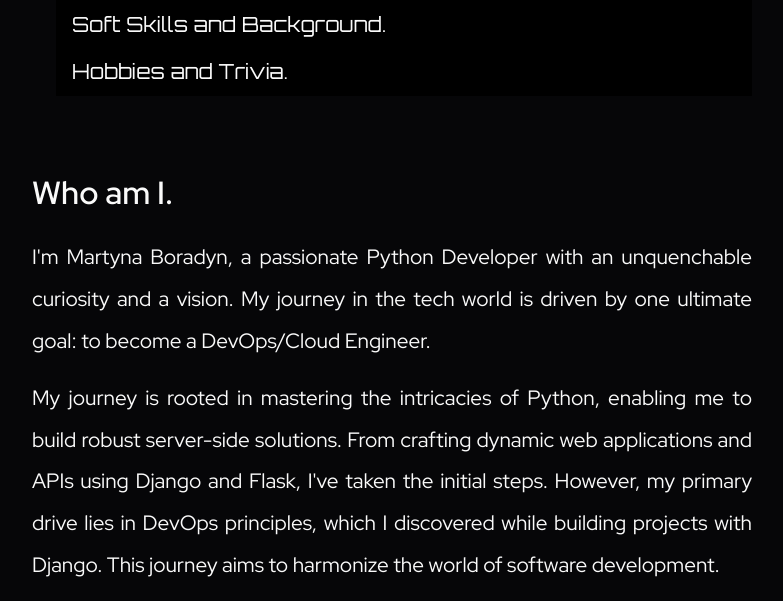
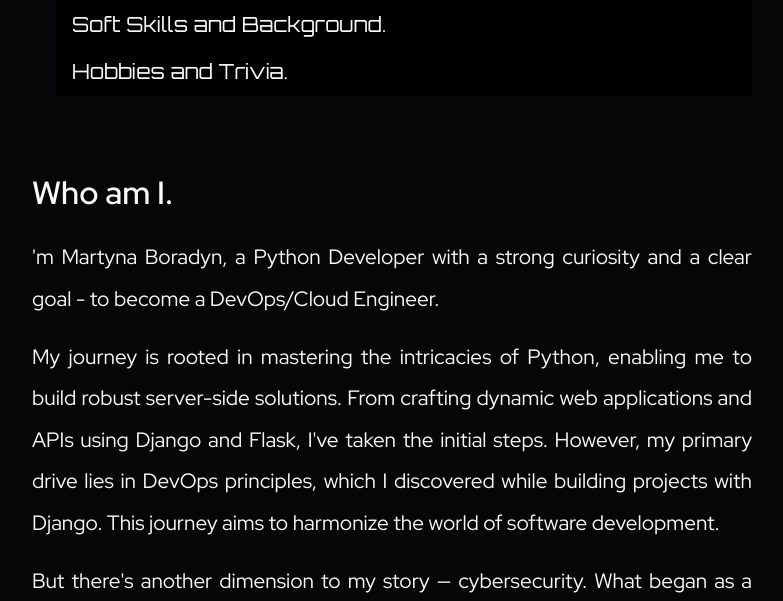
Before and after one commit to Veluthil/Portfolio-Project, a Flask app: page /about in a window 1280 px wide. Shown: the part 721-1322 px from the top of the page, without its empty margins (260-1043 px from the left). Run offline with Flask 2, Linux system fonts and the light colour scheme; some libraries are stand-ins or nearby versions.

Commit message:
Update about.html

```diff
--- a/templates/about.html
+++ b/templates/about.html
@@ -30,8 +30,7 @@
             <br>
             <br>
             <h2 id="whoami">Who am I.</h2>
-            <p>I'm Martyna Boradyn, a passionate Python Developer with an unquenchable curiosity and a vision.
-                My journey in the tech world is driven by one ultimate goal: to become a DevOps/Cloud Engineer.</p>
+            <p>'m Martyna Boradyn, a Python Developer with a strong curiosity and a clear goal - to become a DevOps/Cloud Engineer.</p>
             <p>My journey is rooted in mastering the intricacies of Python, enabling me to build robust
                 server-side solutions. From crafting dynamic web applications and APIs using Django and Flask,
                 I've taken the initial steps. However, my primary drive lies in DevOps principles, which I discovered
```
